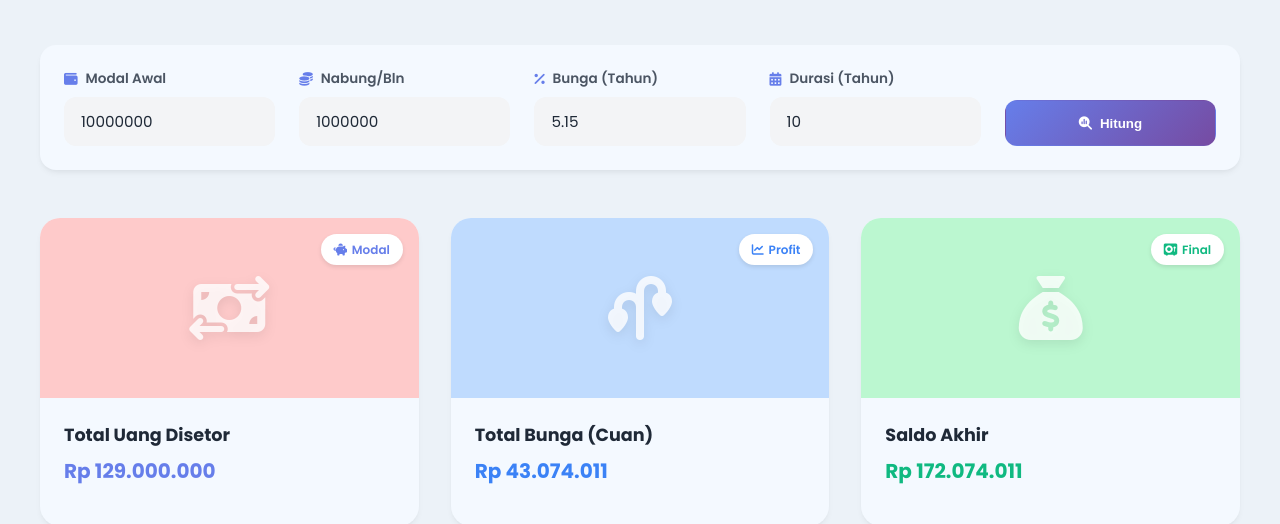
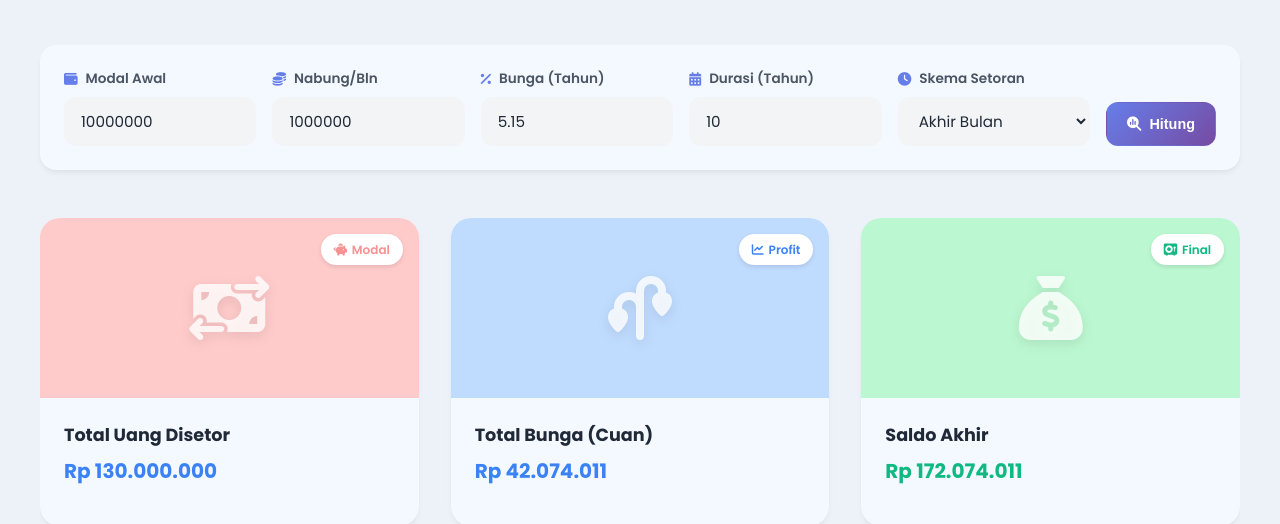
Before and after one commit to fardanhafidz/kalkulator-bunga-majemuk, a plain HTML site: page index.html in a window 1280 px wide. Both pictures are taken after a click on the button "Hitung". Shown: the part 276-800 px from the top of the page. Drawn offline with nearby package versions, Linux system fonts and the light colour scheme.

Commit message:
edit add set iuran feature

```diff
--- a/index.html
+++ b/index.html
@@ -58,6 +58,14 @@
                 <input type="number" id="periode" class="input-field" placeholder="Tahun" value="10">
             </div>
 
+            <div class="input-wrapper">
+                <label for="waktuSetoran"><i class="fa-solid fa-clock"></i>Skema Setoran</label>
+                <select id="waktuSetoran" class="input-field">
+                    <option value="akhir">Akhir Bulan</option>
+                    <option value="awal">Awal Bulan</option>
+                </select>
+            </div>
+
             <button id="calculateBtn" class="btn-calculate primary">
                 <i class="fa-solid fa-magnifying-glass-chart"></i> Hitung
             </button>
@@ -71,12 +79,13 @@
                 <!-- Card 1: Total Setor -->
                 <div class="result-card">
                     <div class="card-header-visual pink">
-                        <div class="location-badge"><i class="fa-solid fa-piggy-bank"></i> Modal</div>
+                        <div class="location-badge" style="color: #f79292;"><i class="fa-solid fa-piggy-bank"></i> Modal
+                        </div>
                         <i class="fa-solid fa-money-bill-transfer card-icon-large"></i>
                     </div>
                     <div class="card-content">
                         <h3 class="card-title">Total Uang Disetor</h3>
-                        <div class="card-price" id="totalSetor">Rp 0</div>
+                        <div class="card-price" style="color: #3b82f6;" id="totalSetor">Rp 0</div>
                     </div>
                 </div>
 
--- a/script.js
+++ b/script.js
@@ -1,9 +1,9 @@
-document.addEventListener('DOMContentLoaded', () => {
 // Inputs (IDs match HTML)
 const modalAwalInput = document.getElementById('modalAwal');
 const cicilanInput = document.getElementById('cicilan');
 const bungaInput = document.getElementById('bunga');
 const periodeInput = document.getElementById('periode');
+const waktuSetoranInput = document.getElementById('waktuSetoran');
 const calculateBtn = document.getElementById('calculateBtn');
 
 // Outputs (IDs match HTML)
@@ -33,6 +33,7 @@ document.addEventListener('DOMContentLoaded', () => {
     const cicilanBulanan = parseFloat(cicilanInput.value) || 0;
     const bungaPersenThn = parseFloat(bungaInput.value) || 0;
     const durasiTahun = parseFloat(periodeInput.value) || 0;
+    const isAwalBulan = waktuSetoranInput.value === 'awal';
 
     if (durasiTahun <= 0) {
         alert('Durasi tahun harus lebih dari 0');
@@ -65,13 +66,24 @@ document.addEventListener('DOMContentLoaded', () => {
 
     // Simulating the loop
     for (let bulan = 1; bulan <= totalBulan; bulan++) {
+
+        // Logic Awal Bulan: Setor masuk sebelum bunga dihitung
+        if (isAwalBulan) {
+            saldo += cicilanBulanan;
+            totalUangDisetor += cicilanBulanan;
+        }
+
         // 1. Hitung bunga bulan ini
         const bungaBulanIni = saldo * rateBulanan;
 
-            // 2. Update saldo
+        // 2. Update saldo dengan bunga
         saldo += bungaBulanIni;
+
+        // Logic Akhir Bulan: Setor masuk setelah bunga dihitung (tidak berbunga bulan ini)
+        if (!isAwalBulan) {
             saldo += cicilanBulanan;
             totalUangDisetor += cicilanBulanan;
+        }
 
         // --- Laporan Tahunan ---
         if (bulan % 12 === 0) {
@@ -105,9 +117,6 @@ document.addEventListener('DOMContentLoaded', () => {
         }
     }
 
-        // --- Post Loop Correction (as per Python script) ---
-        // "Pengurangan setoran cicilan bulan terakhir dari total_uang_disetor karena sudah ditambahkan di loop terakhir"
-        totalUangDisetor -= cicilanBulanan;
 
     // Final Calculations
     const finalSaldo = saldo;
@@ -228,6 +237,3 @@ document.addEventListener('DOMContentLoaded', () => {
         }
     });
 }
-
-
-});
--- a/style.css
+++ b/style.css
@@ -48,6 +48,7 @@ body {
 .container {
     max-width: 1200px;
     width: 100%;
+    margin: auto;
 }
 
 /* Header Section */
@@ -158,11 +159,10 @@ header {
     border-radius: var(--radius-l);
     padding: 1.5rem;
     box-shadow: var(--shadow-soft);
-    display: grid;
-    grid-template-columns: repeat(auto-fit, minmax(200px, 1fr));
-    gap: 1.5rem;
-    align-items: end;
-    /* Align bottoms so button matches inputs */
+    display: flex;
+    flex-wrap: wrap;
+    gap: 1rem;
+    align-items: flex-end;
     margin-bottom: 3rem;
 }
 
@@ -170,6 +170,8 @@ header {
     display: flex;
     flex-direction: column;
     gap: 0.5rem;
+    flex: 1;
+    min-width: 150px;
 }
 
 .input-wrapper label {
@@ -209,17 +211,20 @@ header {
     background: var(--input-bg);
     color: var(--text-primary);
     border: 1px solid transparent;
-    padding: 0.75rem 1.5rem;
+    padding: 0 1.25rem;
     border-radius: var(--radius-m);
     font-weight: 600;
     cursor: pointer;
     transition: all 0.2s;
-    height: 46px;
+    height: 44px;
+    font-size: 0.9rem;
     /* Match input height roughly */
     display: flex;
     align-items: center;
     justify-content: center;
     gap: 0.5rem;
+    width: auto;
+    flex-shrink: 0;
 }
 
 .btn-calculate:hover {
@@ -435,23 +440,26 @@ tr:hover td {
 }
 
 /* Animations */
-@keyframes fadeInUp {
-    from {
-        opacity: 0;
-        transform: translateY(20px);
-    }
-
-    to {
-        opacity: 1;
-        transform: translateY(0);
-    }
+/* Animations and Transitions */
+#resultsContainer {
+    transition: all 1.2s cubic-bezier(0.19, 1, 0.22, 1);
+    overflow: hidden;
 }
 
 .hidden {
-    display: none !important;
+    opacity: 0;
+    max-height: 0;
+    transform: translateY(50px) scale(0.98);
+    filter: blur(10px);
+    margin: 0 !important;
+    pointer-events: none;
 }
 
 .visible {
-    display: block !important;
-    animation: fadeInUp 0.6s ease-out forwards;
+    opacity: 1;
+    max-height: 5000px;
+    transform: translateY(0) scale(1);
+    filter: blur(0);
+    margin-top: 2rem !important;
+    pointer-events: auto;
 }
```
Lines whose indentation alone changed are shown as unchanged.
